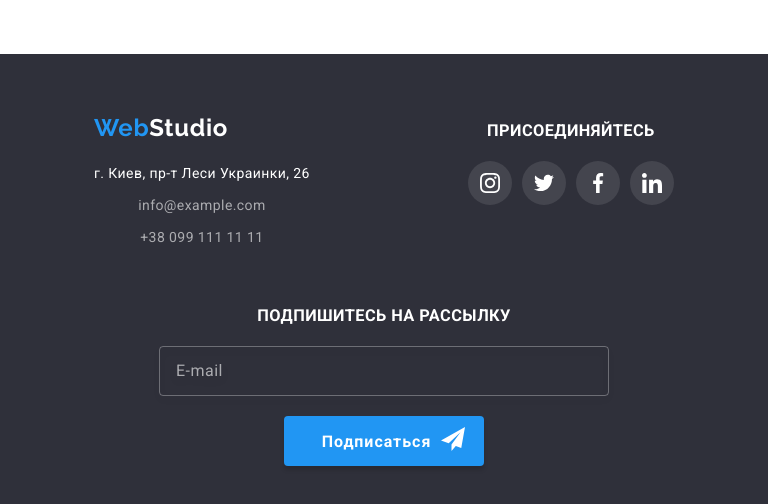
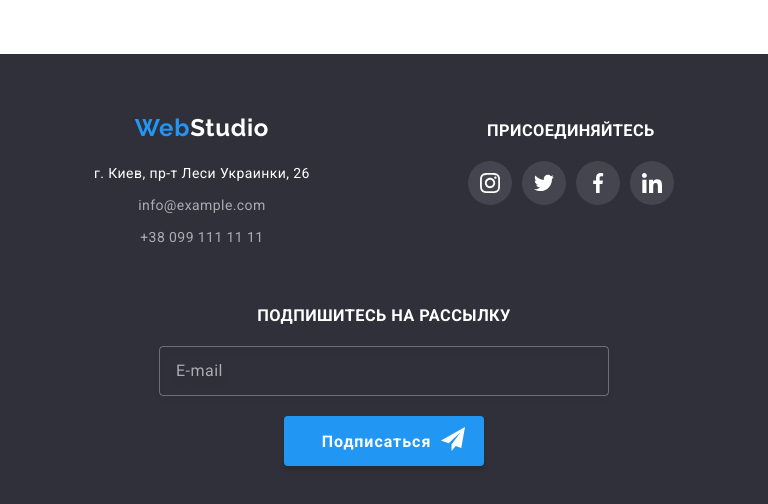
Before and after one commit to TanuhaSerkova/goit-markup-hw-08, a plain HTML site: page index.html in a window 768 px wide. Shown: the part 2753-3257 px from the top of the page. Drawn offline with nearby package versions, Linux system fonts and the light colour scheme.

Commit message:
logo-footer tab

```diff
--- a/sass/layout/_footer.scss
+++ b/sass/layout/_footer.scss
@@ -4,8 +4,6 @@
   background-color: var(--accent-bgc-color);
 }
 .footer-container {
-  //justify-content: center;
-  //align-items: baseline;
   @media screen and (min-width: 768px) and (max-width: 1199px) {
     display: flex;
     flex-wrap: wrap;
@@ -28,8 +26,10 @@
     display: flex;
     justify-content: center;
   }
-}
-.footer-social-icon {
+  @media screen and (min-width: 768px) and (max-width: 1199px) {
+    display: flex;
+    justify-content: center;
+  }
 }
 .footer-social-icon {
   @media screen and (max-width: 767px) {
@@ -81,6 +81,7 @@
 }
 .footer-title {
   margin-bottom: 20px;
+  align-items: center;
   color: var(--secondary-text-color);
   text-transform: uppercase;
   @media screen and (max-width: 1199px) {
```
Also changed, not shown: css/main.css, css/main.min.css, 2 other files.
